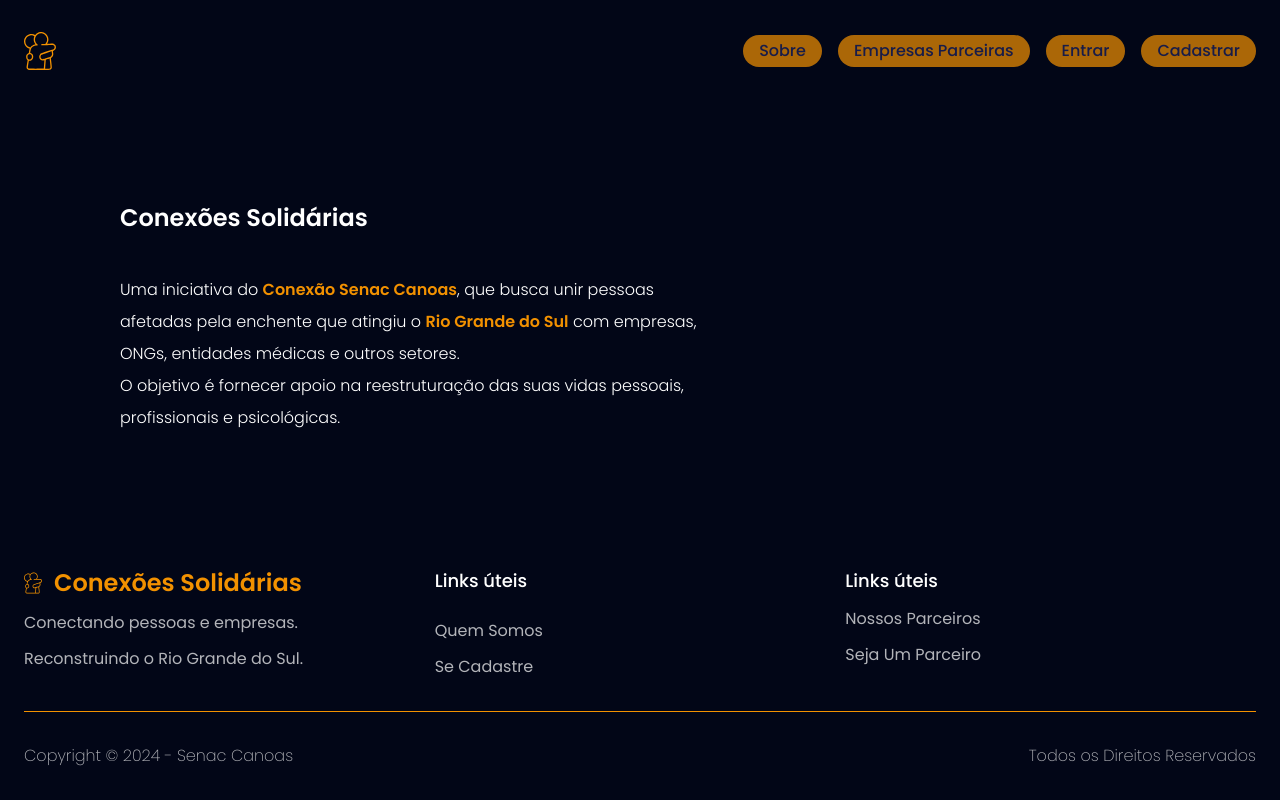
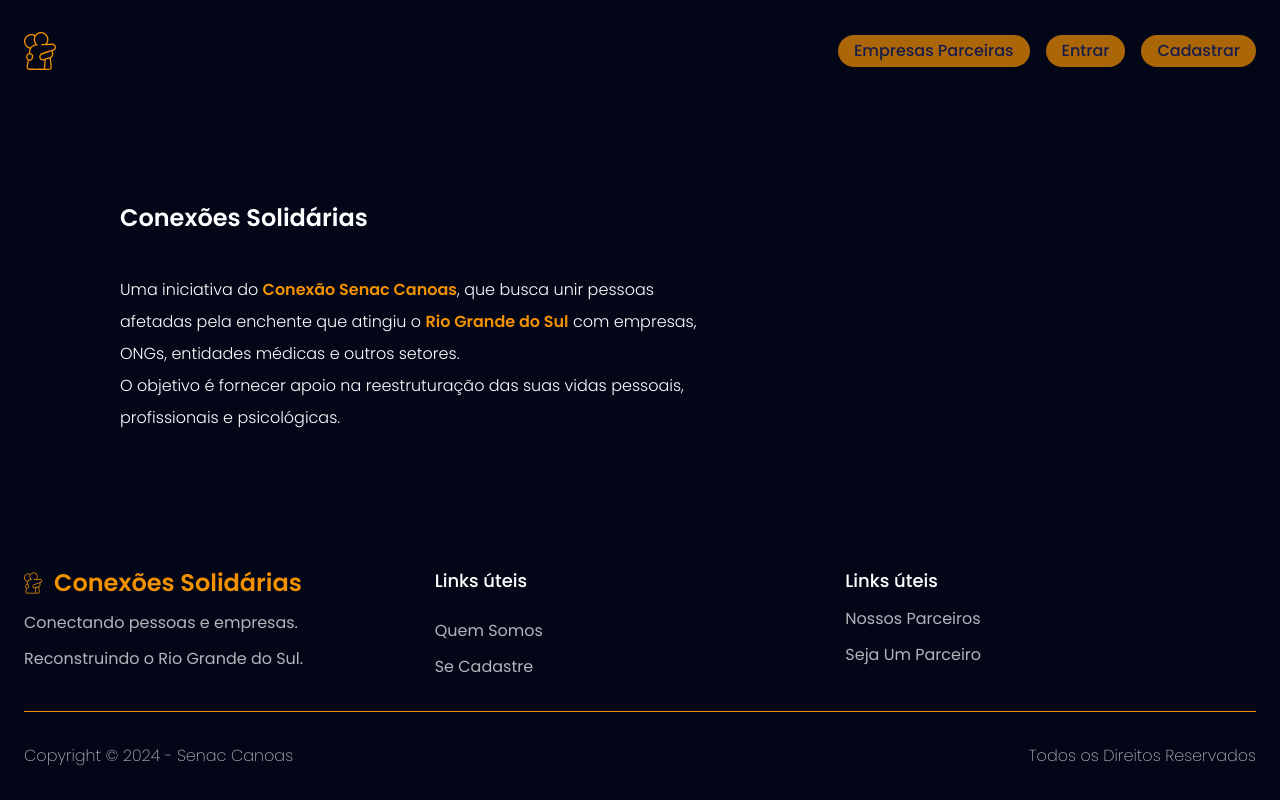
Before and after one commit to gabjohann/conexoes-solidarias, a React (Vite) app: page / in a window 1280 px wide. Built offline with nearby package versions, Linux system fonts and the light colour scheme.

Commit message:
add: registered companies route

```diff
--- a/src/components/header.tsx
+++ b/src/components/header.tsx
@@ -1,4 +1,4 @@
-import { Link } from 'react-router-dom'
+import { Link, useLocation } from 'react-router-dom'
 import logoImg from '../assets/logo.svg'
 
 interface NavMenuType {
@@ -13,7 +13,7 @@ const navMenuItems: NavMenuType[] = [
   },
   {
     title: 'empresas parceiras',
-    link: '/',
+    link: '/registeredCompanies',
   },
   {
     title: 'entrar',
@@ -26,6 +26,10 @@ const navMenuItems: NavMenuType[] = [
 ]
 
 export function Header() {
+  const location = useLocation()
+
+  const startIndex = location.pathname === '/' ? 1 : 0
+
   return (
     <header className="flex items-center justify-between py-8">
       <Link to={'/'}>
@@ -33,13 +37,13 @@ export function Header() {
       </Link>
 
       <ul className="flex gap-4">
-        {navMenuItems.map(({ title, link }) => {
+        {navMenuItems.slice(startIndex).map(({ title, link }) => {
           return (
             <li
               key={title}
-              className="cursor-pointer bg-laranjaSenac/70 px-4 py-1 rounded-full hover:bg-laranjaSenac"
+              className="px-4 py-1 rounded-full cursor-pointer bg-laranjaSenac/70 hover:bg-laranjaSenac"
             >
-              <Link to={link} className="capitalize text-azulSenac font-medium">
+              <Link to={link} className="font-medium capitalize text-azulSenac">
                 {title}
               </Link>
             </li>
--- a/src/main.tsx
+++ b/src/main.tsx
@@ -6,6 +6,7 @@ import { Home } from './routes/home'
 import { SignUpForm } from './routes/signup'
 import './index.css'
 import { LoginForm } from './routes/login'
+import { RegisteredCompanies } from './routes/registered_companies'
 
 const routes = createBrowserRouter([
   {
@@ -24,6 +25,10 @@ const routes = createBrowserRouter([
         path: 'login',
         element: <LoginForm />,
       },
+      {
+        path: 'registeredCompanies',
+        element: <RegisteredCompanies />,
+      },
     ],
   },
 ])
```
